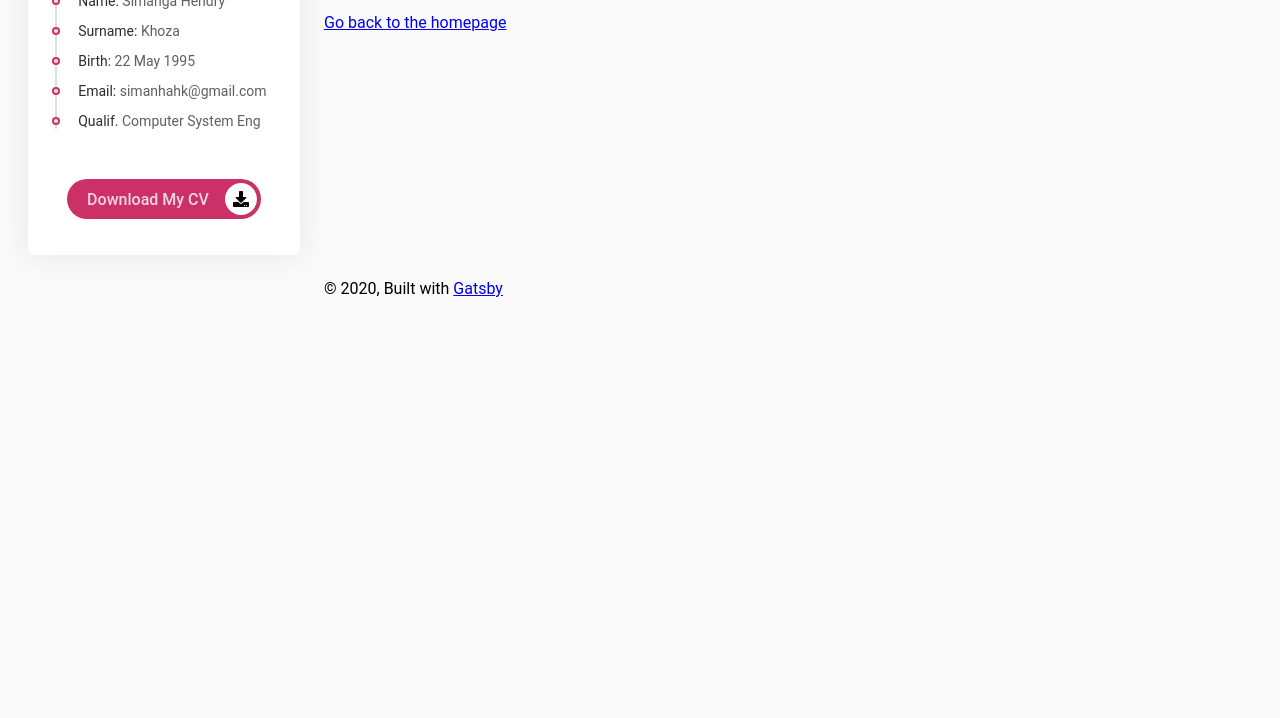
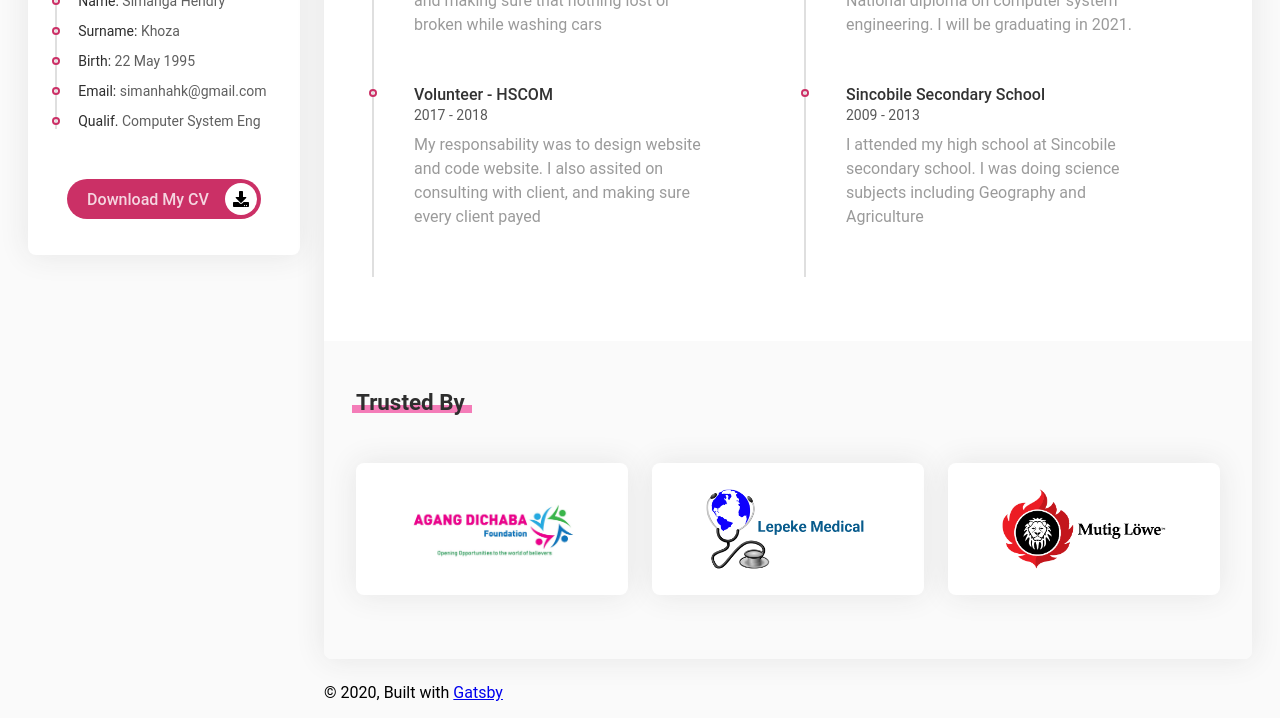
Before and after one commit to h3ndry/portfolio_source_code, a Gatsby site: page /resume in a window 1280 px wide. Shown: the part 449-1167 px from the top of the page. Before the commit the page ends 800 px from the top, so only its background shows below. Built offline with nearby package versions, Linux system fonts and the light colour scheme; Gatsby itself is replaced by a stand-in of ours.

Commit message:
styled the resume page

```diff
--- /dev/null
+++ b/src/components/resumeInner.js
@@ -0,0 +1,11 @@
+import React from 'react'
+
+export default function resumeInner({ name, period, desc }) {
+  return (
+    <div className='resumeInner'>
+      <h3>{name}</h3>
+      <p className='period'>{period}</p>
+      <p className='text'>{desc}</p>
+    </div>
+  )
+}
--- /dev/null
+++ b/src/components/resumeWrap.js
@@ -0,0 +1,23 @@
+
+import React from 'react'
+import ResumeInner from './resumeInner'
+
+export default function resumeWrap({ title, innerCont, viewBox, path }) {
+  return (
+    <div className='resume-wrap'>
+      <h3 className="title">
+        <span>
+          <svg viewBox={viewBox}>
+            <path d={path} />
+          </svg>
+        </span>
+        {title}
+      </h3>
+      {innerCont.map(obj => <ResumeInner
+        name={obj.workName}
+        period={obj.period}
+        desc={obj.desc}
+      />)}
+    </div>
+  )
+}
--- a/src/pages/resume.js
+++ b/src/pages/resume.js
@@ -1,16 +1,242 @@
 import React from "react"
 import { Link } from "gatsby"
+import { useStaticQuery, graphql } from "gatsby"
+import Img from "gatsby-image"
+import styled from 'styled-components'
 
+
+import { resumeData } from '../resources/data'
 import Layout from "../components/layout"
 import SEO from "../components/seo"
+import ResumeWrap from '../components/resumeWrap'
 
-const Resume = () => (
-  <Layout>
-    <SEO title="Resume" />
-    <h1>Hello this is resume page</h1>
-    <p>Welcome to page 2</p>
-    <Link to="/">Go back to the homepage</Link>
-  </Layout>
-)
+const Resume = () => {
+
+  const data = useStaticQuery(graphql`
+    query {
+      agangDichaba: file(relativePath: { eq: "agang-dichaba.png" }) {
+        childImageSharp {
+          fluid(maxWidth: 600) {
+            ...GatsbyImageSharpFluid
+          }
+        }
+      }
+      lepekeMedical: file(relativePath: { eq: "lepeke-medical.png" }) {
+        childImageSharp {
+          fluid(maxWidth: 600) {
+            ...GatsbyImageSharpFluid
+          }
+        }
+      }
+      mutigLowe: file(relativePath: { eq: "mutig-lowe.png" }) {
+        childImageSharp {
+          fluid(maxWidth: 600) {
+            ...GatsbyImageSharpFluid
+          }
+        }
+      }
+    }
+  `)
+
+  const companyLogos = [
+    data.agangDichaba.childImageSharp.fluid,
+    data.lepekeMedical.childImageSharp.fluid,
+    data.mutigLowe.childImageSharp.fluid
+
+  ]
+
+  return (
+    <Layout>
+      <SEO title="Resume" />
+      <ResumeWrapper>
+        <section className="resume">
+          <h2>
+            <span className='text'>{resumeData.resumeTitle}</span>
+            <span className='underline'></span>
+          </h2>
+          <div className="resume-content">
+            {resumeData.content.map(obj => <ResumeWrap
+              title={obj.title}
+              innerCont={obj.work}
+              viewBox={obj.viewBox}
+              path={obj.svgPath}
+            />)}
+          </div>
+        </section>
+        <section className="companies">
+          <h2>
+            <span className='text'>{resumeData.compTitle}</span>
+            <span className='underline'></span>
+          </h2>
+
+          <div className="logos">
+            {companyLogos.map(logo => <div className='logo'>
+              <Img className='img' fluid={logo} />
+            </div>)}
+          </div>
+        </section>
+      </ResumeWrapper>
+    </Layout>
+  )
+}
 
 export default Resume
+
+const ResumeWrapper = styled.div`
+  border-radius: .5rem;
+  overflow: hidden;
+  background-color: var(--white);
+  box-shadow: var(--shadow);
+  min-height: 40rem;
+  width: 100%;
+
+  .resume {
+    padding: 3rem 2rem;
+    padding-bottom: 4rem;
+
+    h2 {
+      margin-bottom: 3rem;
+      .text {
+        position: relative;
+        color: var(--black);
+        display: block;
+        font-size: 1.4rem;
+        font-weight: 700;
+        z-index: 1;
+      }
+
+      .underline {
+        position: absolute;
+        height: 8px;
+        width: 6rem;
+        opacity: .5;
+        background-color: var(--sec-color);
+        transform: translate(-4px, -10px);
+        z-index: 0;
+      }
+    }
+
+    .resume-content {
+      display: grid;
+      grid-template-columns: 1fr 1fr;
+      @media screen and (max-width: 41.875em) {
+        grid-template-columns: 1fr;
+      }
+      .resume-wrap {
+        margin-left: 1rem;
+        padding-left: 1rem;
+        border-left: solid 2px rgba(95, 95, 95, .2);
+        z-index: 0;
+        .title {
+          padding-left: 3.5rem;
+          position: relative;
+          font-size: 1.25rem;
+          font-weight: 500;
+          margin-bottom: 3.75rem;
+          span {
+            position: absolute;
+            left: -2.8rem;
+            top: -1rem;
+            padding: .5rem;
+            border-radius: 50%;
+            background-color: var(--pri-color);
+            height: 3.5rem;
+            width: 3.5rem;
+            display: flex;
+            flex-direction: column;
+            justify-content: center;
+
+          }
+          svg {
+            height: 1.5rem;
+            width: 1.5rem;
+            margin: 0 auto;
+            fill: var(--grey);
+          }
+        }
+
+        .resumeInner {
+          padding-left: 1.5rem;
+          margin-bottom: 3rem;
+          position: relative;
+
+          &::before {
+            position: absolute;
+            content: "";
+            height: 8px;
+            width: 8px;
+            left: -21px;
+            top: 4px;
+            border-radius: 50%;
+            border: solid 2px  var(--pri-color);
+            @media only screen and (max-width: 66.25em ) {
+              left: -19px;
+            }
+          }
+
+          h3 {
+            font-size: 1rem;
+            font-weight: 500;
+            margin-bottom: 0;
+          }
+
+          .period {
+            font-size: .875rem;
+            margin-bottom: .4rem;
+          }
+          .text {
+            line-height: 1.5;
+            opacity: .6;
+            width: 80%;
+          }
+        }
+      }
+    }
+  }
+
+  .companies {
+    padding: 3rem 2rem;
+    padding-bottom: 4rem;
+    background: var(--bg-color);
+      h2 {
+        margin-bottom: 3rem;
+        .text {
+          position: relative;
+          color: var(--black);
+          display: block;
+          font-size: 1.4rem;
+          font-weight: 700;
+          z-index: 1;
+      }
+
+      .underline {
+        position: absolute;
+        height: 8px;
+        width: 7.5rem;
+        opacity: .5;
+        background-color: var(--sec-color);
+        transform: translate(-4px, -10px);
+        z-index: 0;
+      }
+    }
+
+    .logos {
+      display: grid;
+      grid-template-columns: repeat(3, minmax(14rem, 1fr));
+      grid-gap: 1.5rem;
+      .logo {
+        background-color: var(--white);
+        box-shadow: var(--shadow);
+        border-radius: .5rem;
+        .img{
+          transform: scale(.6);
+        }
+      }
+      @media only screen and (max-width: 37.5em ) {
+        grid-template-columns:  minmax(14rem, 1fr);
+        max-width: 90%;
+        margin: 0 auto;
+      }
+    }
+  }
+`
```
